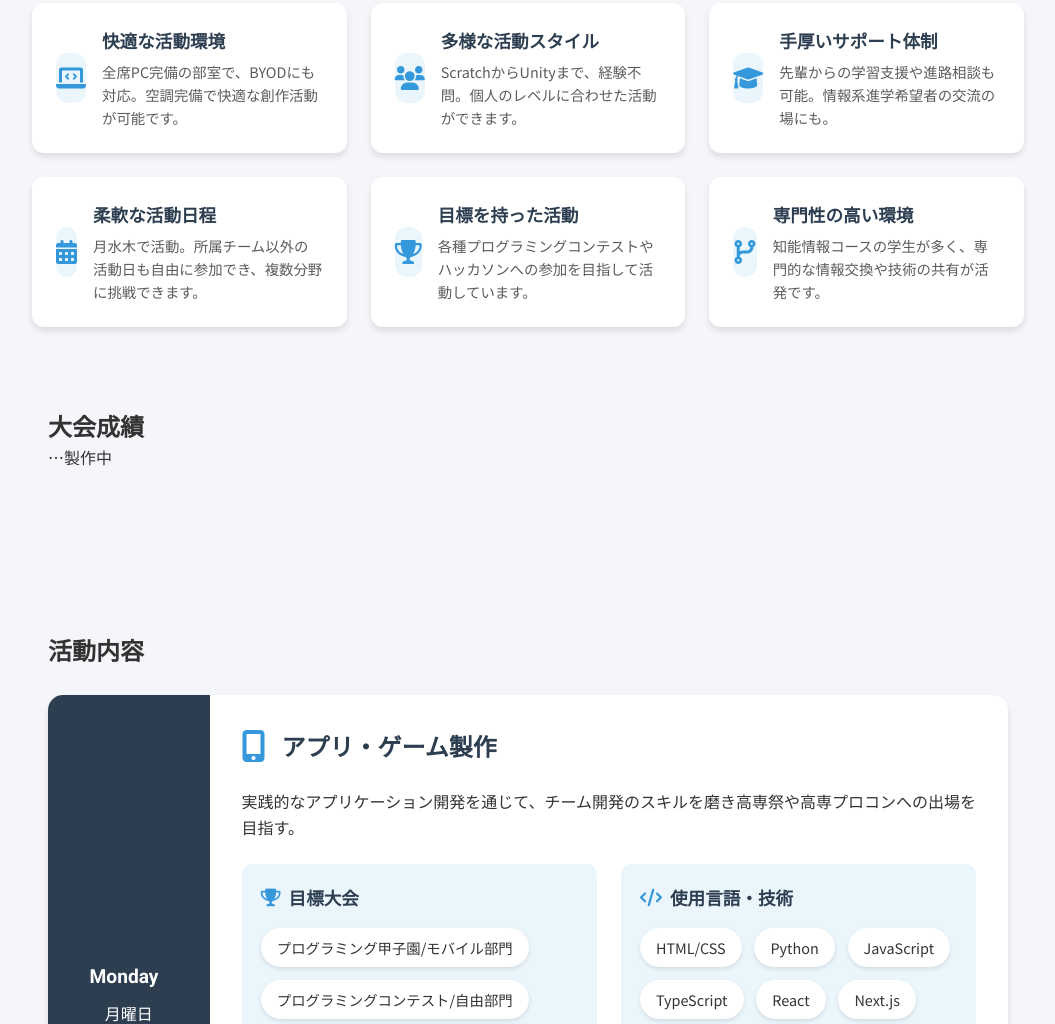
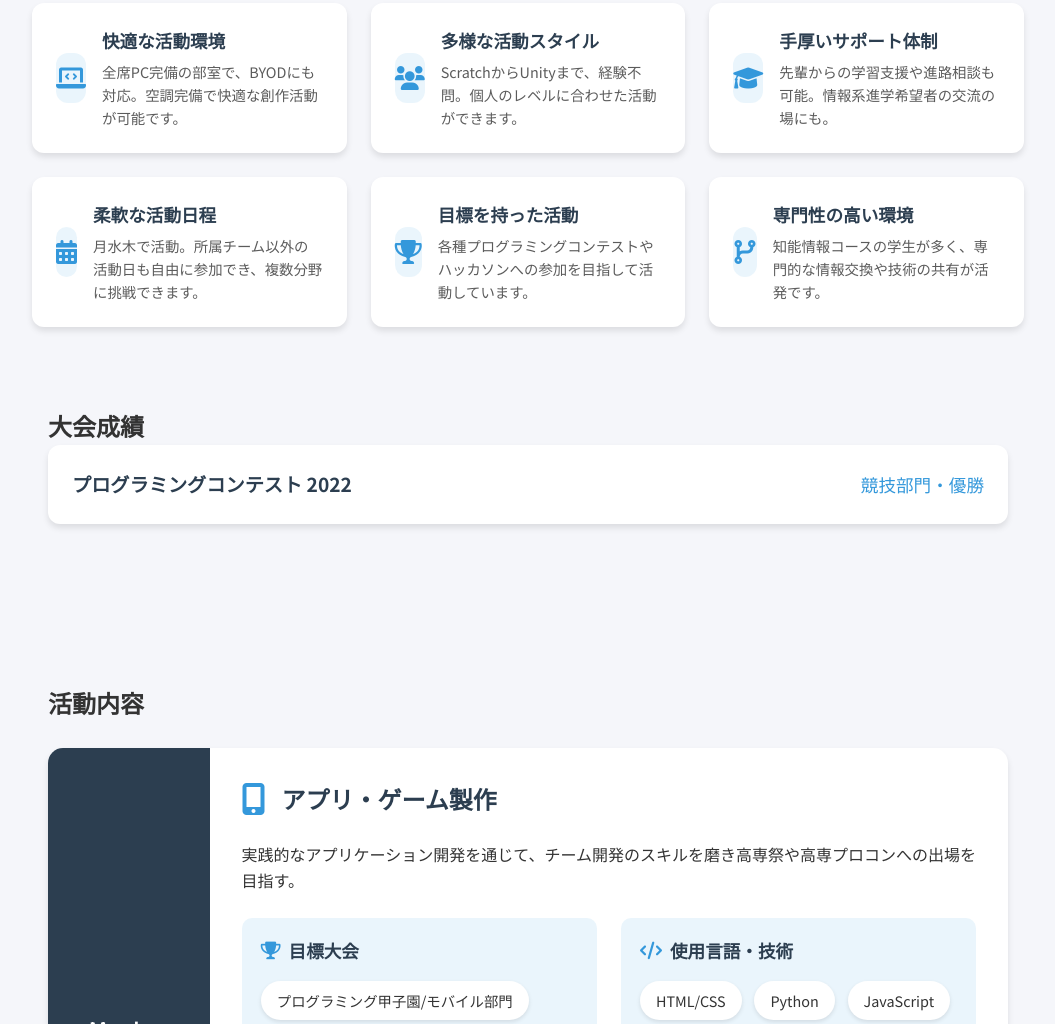
Before and after one commit to omuct-proken/proken, a plain HTML site: page index.html in a window 1280 px wide. Shown: the part 1241-2265 px from the top of the page, without its empty margins (112-1167 px from the left). Drawn offline with Linux system fonts and the light colour scheme.

Commit message:
update index.html

```diff
--- a/index.html
+++ b/index.html
@@ -95,7 +95,6 @@
                                 <p>全席PC完備の部室で、BYODにも対応。空調完備で快適な創作活動が可能です。</p>
                             </div>
                         </div>
-
                         <div class="feature-card">
                             <div class="feature-icon">
                                 <i class="fas fa-users"></i>
@@ -152,13 +151,18 @@
             <section id="results" class="results">
                 <h2 class="section-title">大会成績</h2>
                 <div class="results-container">
+                    <div class="result-card">
+                        <div class="result-header">
+                            <span class="contest-name">プログラミングコンテスト 2022</span>
+                            <span class="result-rank">競技部門・優勝</span>
+                        </div>
+                    </div>
                     <!-- <div class="result-card">
                         <div class="result-header">
                             <span class="contest-name">大会名</span>
                             <span class="result-rank">結果</span>
                         </div>
                     </div> -->
-                    <p>…製作中</p>
                 </div>
             </section>
 
```
